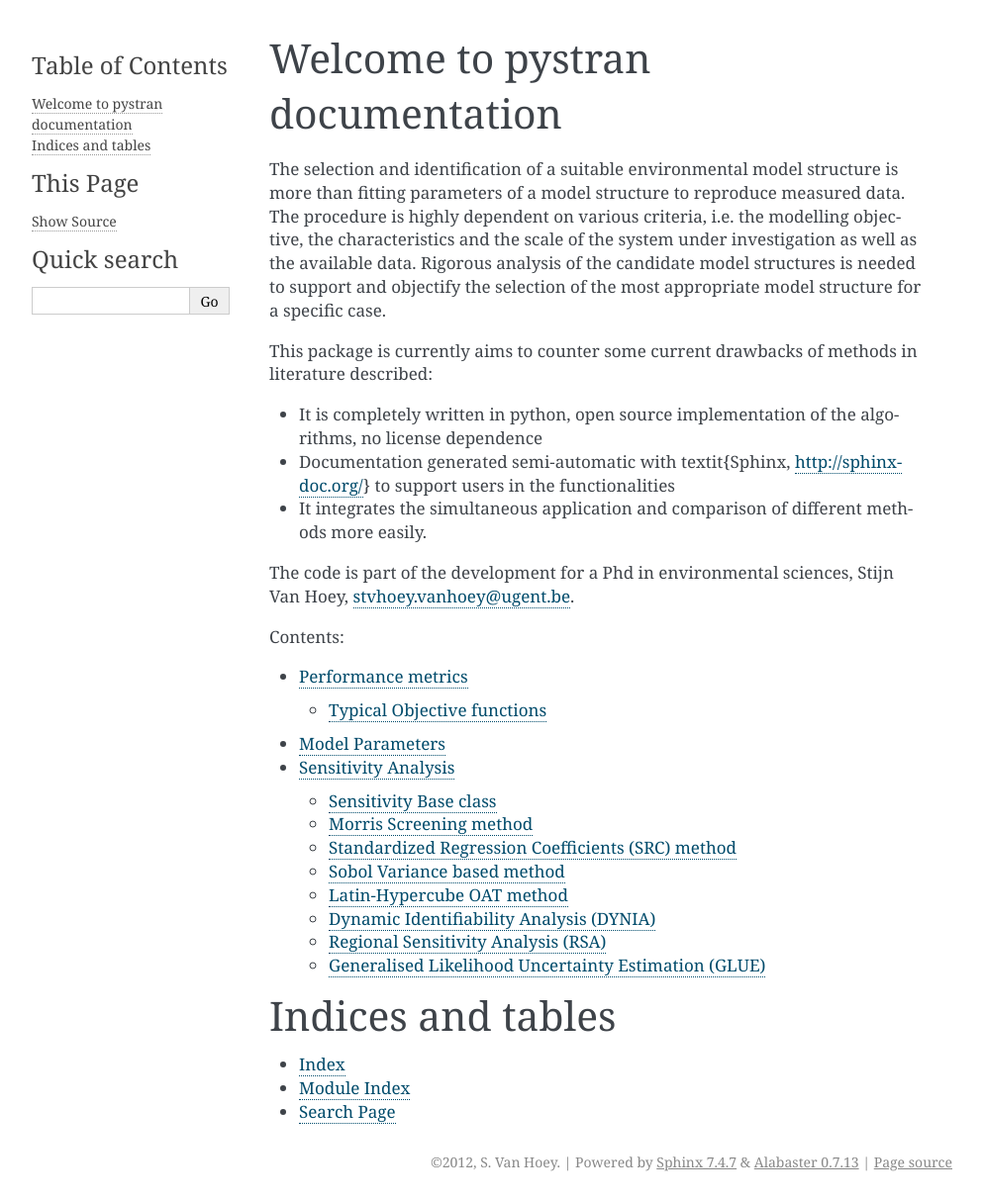
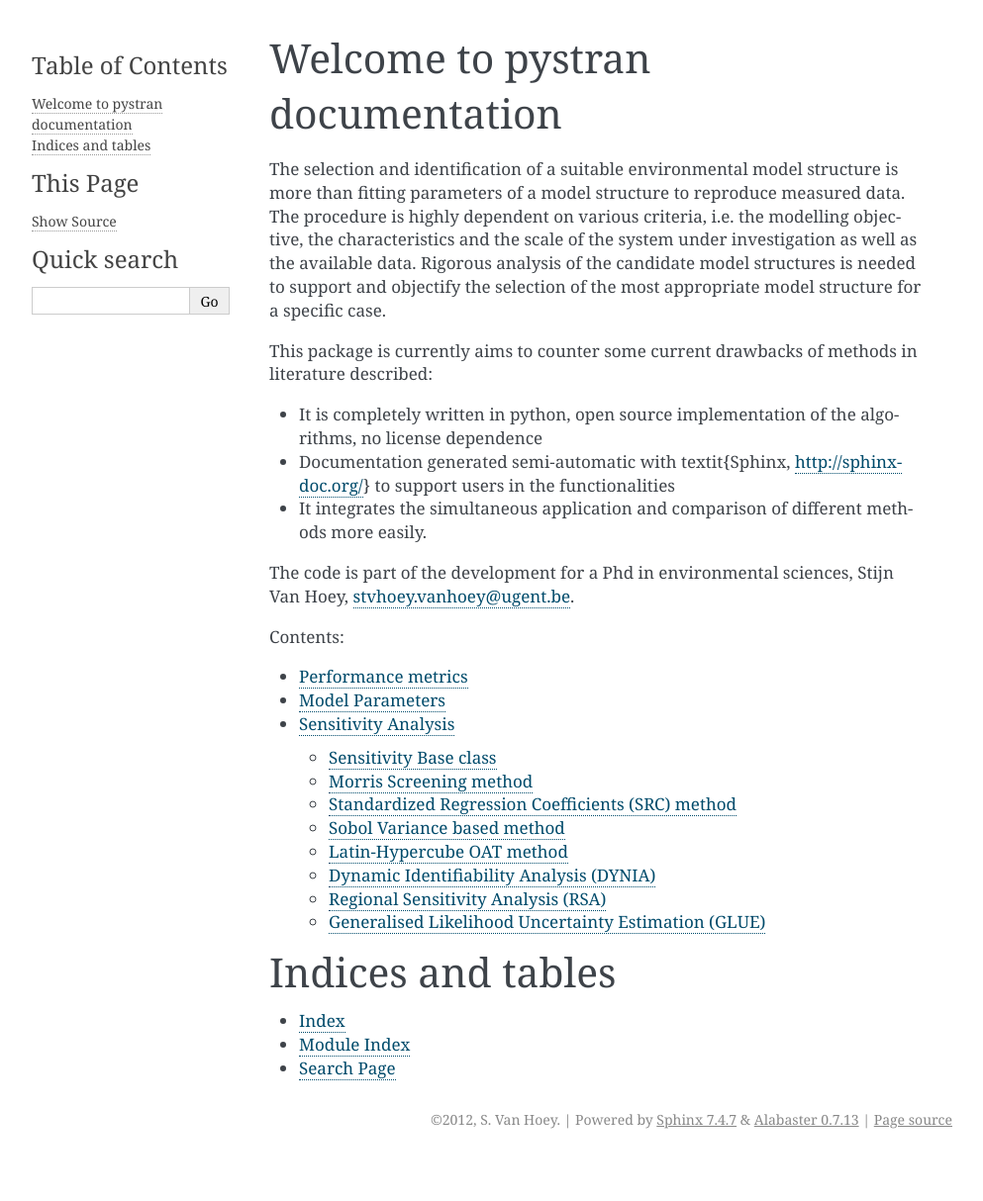
Before and after one commit to stijnvanhoey/pystran, a Sphinx documentation site: the page built from docs/source/index.rst, in a window 1280 px wide. Shown: the whole page at 99% size, without its empty margins (148-1141 px from the left). Built offline with Sphinx 7.4.7, drawn with Linux system fonts in a browser that asks for light colours; after the commit the page ends 1171 px from its top, so only the background shows below that.

Commit message:
building and pushing source docs

```diff
--- a/docs/source/evaluation.rst
+++ b/docs/source/evaluation.rst
@@ -1,8 +1,5 @@
 Performance metrics
 =====================
 
-Typical Objective functions
-----------------------------
-
 .. autoclass:: pystran.Evaluation
 	:members:
```
